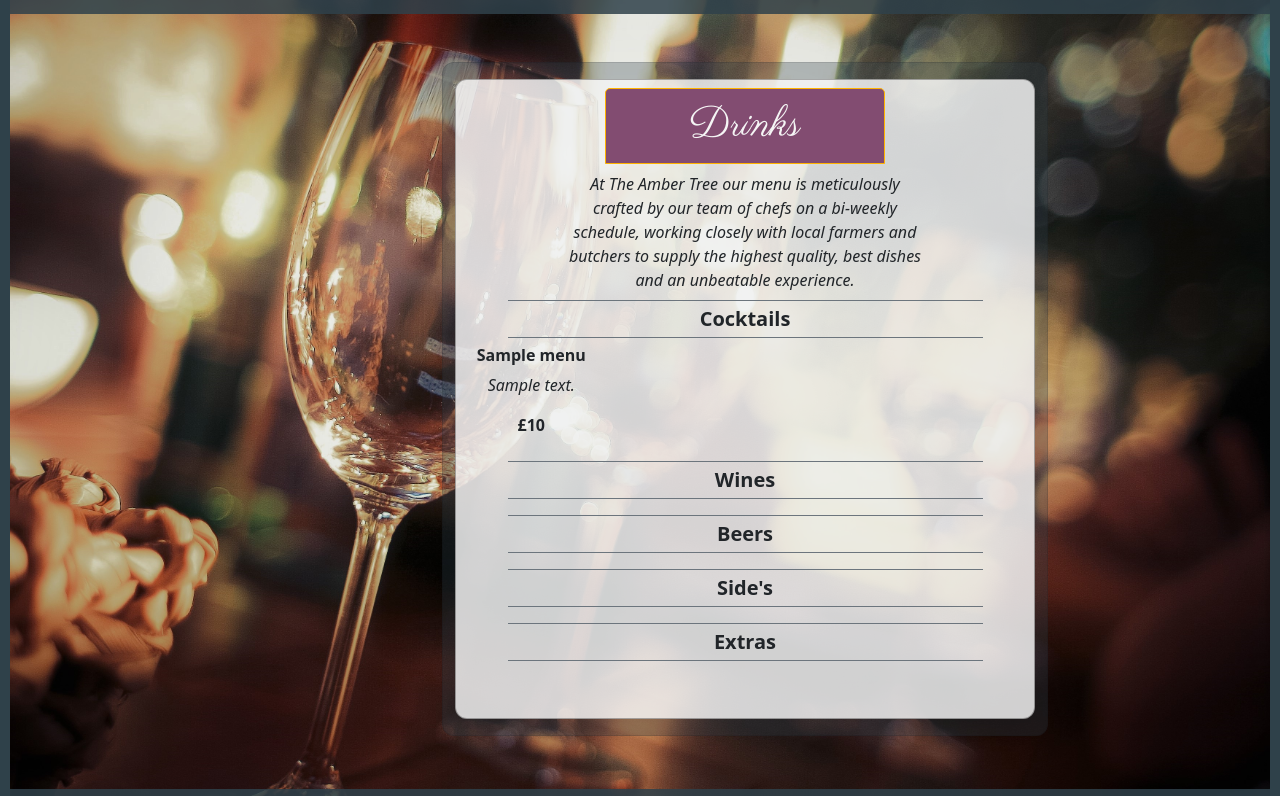
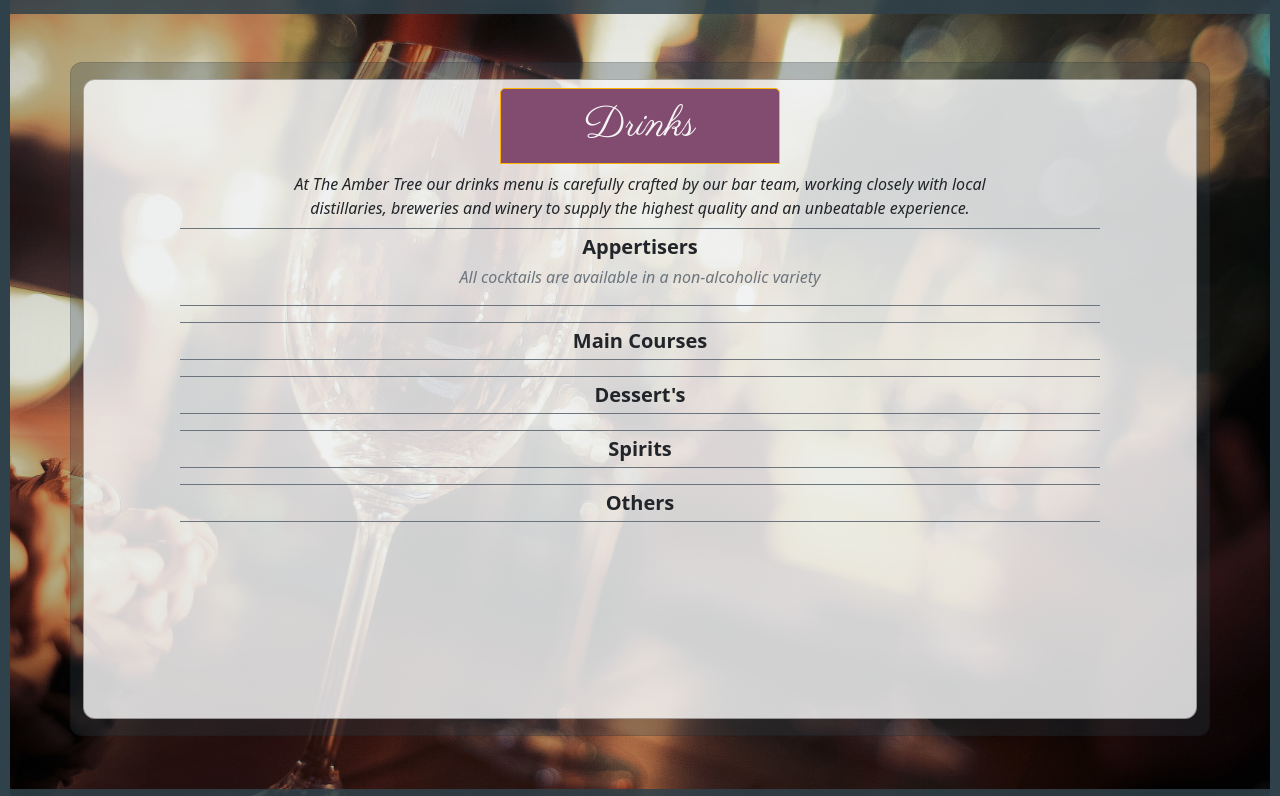
Before and after one commit to Code-Institute-Submissions/dybacz-theambertree_JulyResub, a Django app: template templates/index.html in a window 1280 px wide. Shown: the part 1601-2397 px from the top of the page. Run offline with Django 3.2, Linux system fonts and the light colour scheme; the template is opened without the code that fills it: most values are stand-ins (such as "Sample title", 1, 10 or a date in 2020).

Commit message:
Changed menu includes directory

```diff
--- a/templates/includes/drink_menu.html
+++ /dev/null
@@ -1,83 +0,0 @@
-<div class="row justify-content-center mt-2">
-    <div class="col-12">
-        <h2 class="mx-auto">Drinks</h2>
-    </div>
-    <div class="col-8 text-center mt-2">
-        <p class="fst-italic my-0">At The Amber Tree our menu is meticulously crafted by our team of chefs on a bi-weekly schedule, working closely with local farmers and butchers to supply the highest quality, best dishes and an unbeatable experience. </p>
-    </div>
-</div>
-<div class="row">
-    <div class="col-10 mx-auto my-2 text-center border-bottom border-top border-secondary border-1">
-        <h5>Cocktails</h5>
-    </div>
-    {% for i in menu %}
-        {% if i.group.pk == 1 and i.category.pk == 1 %}
-            <div class="col-3 text-center menu-item d-flex flex-column justify-content-between">
-                    <h6 class="fw-bold">{{ i.name }}</h6>
-                    <p class=" fst-italic">{{ i.description }}</p>
-                    <p class="fw-bold">£{{ i.price }}</p>
-            </div>
-        {% endif %}
-    {% endfor %}
-</div>
-<div class="row">
-    <div class="col-10 mx-auto my-2 text-center border-bottom border-top border-secondary border-1">
-        <h5>Wines</h5>
-    </div>
-    {% for i in menu %}
-        {% if i.group.pk == 1 and i.category.pk == 2 %}
-            <div class="col-3 text-center menu-item d-flex flex-column justify-content-between">
-                <h6 class="fw-bold">{{ i.name }}</h6>
-                <p class="fst-italic">{{ i.description }}</p>
-                <p class="fw-bold">£{{ i.price }}</p>
-            </div>
-        {% endif %}
-    {% endfor %}
-</div>
-<div class="row">
-    <div class="col-10 mx-auto my-2 text-center border-bottom border-top border-secondary border-1">
-        <h5>Beers</h5>
-    </div>
-    {% for i in menu %}
-        {% if i.group.pk == 1 and i.category.pk == 3 %}
-            <div class="col-3 text-center menu-item d-flex flex-column justify-content-between">
-                    <h6 class="fw-bold">{{ i.name }}</h6>
-                    <p class="fst-italic">{{ i.description }}</p>
-                    <p class="fw-bold">£{{ i.price }}</p>
-            </div>
-        {% endif %}
-    {% endfor %}
-</div>
-<div class="row">
-    <div class="col-xxl-6 col-10 mx-auto">
-        <div class="row">
-            <div class="col-12 my-2 text-center border-bottom border-top border-secondary border-1">
-                <h5>Side's</h5>
-            </div>
-        </div>
-        <div class="row">
-            {% for i in menu %}
-            {% if i.group.pk == 1 and i.category.pk == 4 %}
-                <div class="col-4 text-center menu-item d-flex flex-column justify-content-between">
-                        <h6 class="fw-bold">{{ i.name }}</h6>
-                        <p class="fst-italic">{{ i.description }}</p>
-                        <p class="fw-bold">£{{ i.price }}</p>
-                </div>
-            {% endif %}
-        {% endfor %}
-        </div>
-    </div>
-    <div class="col-xxl-4 col-10 mx-auto d-flex flex-column">
-        <div class="col-12 my-2 text-center menu-item border-bottom border-top border-secondary border-1">
-            <h5>Extras</h5>
-        </div>
-        {% for i in menu %}
-            {% if i.group.pk == 1 and i.category.pk == 5 %}
-                <div class="col text-center menu-item">
-                        <h6 class="fw-bold mb-1">{{ i.name }}</h6>
-                        <p class="mb-1">£{{ i.price }}</p>
-                </div>
-            {% endif %}
-        {% endfor %}
-    </div>
-</div>
--- /dev/null
+++ b/templates/includes/menus/drink_menu.html
@@ -0,0 +1,93 @@
+<div class="row justify-content-center mt-2">
+    <div class="col-12">
+        <h2 class="mx-auto">Drinks</h2>
+    </div>
+    <div class="col-8 text-center mt-2">
+        <p class="fst-italic my-0">At The Amber Tree our drinks menu is carefully crafted by our bar team, working
+            closely with local distillaries, breweries and winery to supply the highest quality and an unbeatable
+            experience. </p>
+    </div>
+</div>
+<div class="row justify-content-center">
+    <div class="col-10 mx-auto my-2 text-center border-bottom border-top border-secondary border-1">
+        <h5>Appertisers</h5>
+        <p class="text-muted fst-italic">All cocktails are available in a non-alcoholic variety</p>
+
+    </div>
+    <div class="row px-0">
+        {% for i in menu %}
+            {% if i.group.pk == 2 and i.category.pk == 1 %}
+                <div class="col-3 text-center menu-item d-flex flex-column justify-content-between">
+                    <h6 class="fw-bold">{{ i.name }}</h6>
+                    <p class=" fst-italic">{{ i.description }}</p>
+                    <p class="fw-bold">£{{ i.price }}</p>
+                </div>
+            {% endif %}
+        {% endfor %}
+    </div>
+</div>
+<div class="row justify-content-center">
+    <div class="col-10 mx-auto my-2 text-center border-bottom border-top border-secondary border-1">
+        <h5>Main Courses</h5>
+    </div>
+    <div class="row px-0">
+        {% for i in menu %}
+            {% if i.group.pk == 2 and i.category.pk == 2 %}
+                <div class="col-3 text-center menu-item d-flex flex-column justify-content-between">
+                    <h6 class="fw-bold">{{ i.name }}</h6>
+                    <p class="fst-italic">{{ i.description }}</p>
+                    <p class="fw-bold">£{{ i.price }}</p>
+                </div>
+            {% endif %}
+        {% endfor %}
+    </div>
+</div>
+<div class="row justify-content-center">
+    <div class="col-10 mx-auto my-2 text-center border-bottom border-top border-secondary border-1">
+        <h5>Dessert's</h5>
+    </div>
+    <div class="row px-0">
+        {% for i in menu %}
+            {% if i.group.pk == 2 and i.category.pk == 3 %}
+                <div class="col-3 text-center menu-item d-flex flex-column justify-content-between">
+                    <h6 class="fw-bold">{{ i.name }}</h6>
+                    <p class="fst-italic">{{ i.description }}</p>
+                    <p class="fw-bold">£{{ i.price }}</p>
+                </div>
+            {% endif %}
+        {% endfor %}
+    </div>
+</div>
+<div class="row">
+    <div class="col-xxl-6 col-10 mx-auto">
+        <div class="row">
+            <div class="col-12 my-2 text-center border-bottom border-top border-secondary border-1">
+                <h5>Spirits</h5>
+            </div>
+        </div>
+        <div class="row">
+            {% for i in menu %}
+                {% if i.group.pk == 2 and i.category.pk == 4 %}
+                    <div class="col-4 text-center menu-item d-flex flex-column justify-content-between">
+                        <h6 class="fw-bold">{{ i.name }}</h6>
+                        <p class="fst-italic">{{ i.description }}</p>
+                        <p class="fw-bold">£{{ i.price }}</p>
+                    </div>
+                {% endif %}
+            {% endfor %}
+        </div>
+    </div>
+    <div class="col-xxl-4 col-10 mx-auto d-flex flex-column">
+        <div class="col-12 my-2 text-center menu-item border-bottom border-top border-secondary border-1">
+            <h5>Others</h5>
+        </div>
+            {% for i in menu %}
+                {% if i.group.pk == 2 and i.category.pk == 5 %}
+                <div class="col text-center menu-item">
+                    <h6 class="fw-bold mb-1">{{ i.name }}</h6>
+                    <p class="mb-1">£{{ i.price }}</p>
+                </div>
+                {% endif %}
+            {% endfor %}
+    </div>
+</div>
--- a/templates/includes/food_menu.html
+++ b/templates/includes/menus/food_menu.html
@@ -3,13 +3,14 @@
         <h2 class="mx-auto">Menu</h2>
     </div>
     <div class="col-8 text-center mt-2">
-        <p class="fst-italic my-0">At The Amber Tree our menu is meticulously crafted by our team of chefs on a bi-weekly schedule, working closely with local farmers and butchers to supply the highest quality, best dishes and an unbeatable experience. </p>
+        <p class="fst-italic my-0">At The Amber Tree our food menu is meticulously crafted by our team of chefs on a bi-weekly schedule, working closely with local farmers and butchers to supply the highest quality, best dishes and an unbeatable experience. </p>
     </div>
 </div>
-<div class="row">
+<div class="row justify-content-center">
     <div class="col-10 mx-auto my-2 text-center border-bottom border-top border-secondary border-1">
         <h5>Appertisers</h5>
     </div>
+    <div class="row px-0">
         {% for i in menu %}
             {% if i.group.pk == 1 and i.category.pk == 1 %}
                 <div class="col-3 text-center menu-item d-flex flex-column justify-content-between">
@@ -20,10 +21,12 @@
             {% endif %}
         {% endfor %}
     </div>
-<div class="row">
+</div>
+<div class="row justify-content-center">
     <div class="col-10 mx-auto my-2 text-center border-bottom border-top border-secondary border-1">
         <h5>Main Courses</h5>
     </div>
+    <div class="row px-0">
         {% for i in menu %}
             {% if i.group.pk == 1 and i.category.pk == 2 %}
                 <div class="col-3 text-center menu-item d-flex flex-column justify-content-between">
@@ -34,10 +37,12 @@
             {% endif %}
         {% endfor %}
     </div>
-<div class="row">
+</div>
+<div class="row justify-content-center">
     <div class="col-10 mx-auto my-2 text-center border-bottom border-top border-secondary border-1">
         <h5>Dessert's</h5>
     </div>
+    <div class="row px-0">
         {% for i in menu %}
             {% if i.group.pk == 1 and i.category.pk == 3 %}
                 <div class="col-3 text-center menu-item d-flex flex-column justify-content-between">
@@ -47,6 +52,7 @@
                 </div>
             {% endif %}
         {% endfor %}
+    </div>
 </div>
 <div class="row">
     <div class="col-xxl-6 col-10 mx-auto">
--- a/templates/index.html
+++ b/templates/index.html
@@ -1,7 +1,7 @@
 {% extends "base.html" %}
 
 {% block content %}
-        <div class="col-6 offset-4">
+        <div class="col-12 col-xxl-6 offset-xxl-4">
             <div class="container mt-5 general-container">
                 <div class="row">
                     <div class="col-12 mt-3 mb-3 general-block">
@@ -12,11 +12,11 @@
         </div>
     </div>
     <div class="row container-border" id="menu">
-        <div class="col-6 offset-4">
+        <div class="col-12 col-xxl-6 offset-xxl-4">
             <div class="container mt-5 general-container">
                 <div class="row">
                     <div class="col-12 mt-3 mb-3 general-block menu-scroll px-3">
-                        {% include 'includes/food_menu.html' %}
+                        {% include 'includes/menus/food_menu.html' %}
                     </div>
                 </div>
             </div>
@@ -24,11 +24,11 @@
     </div>
 
     <div class="row container-border" id="drinks">
-        <div class="col-6 offset-4">
+        <div class="col-12 col-xxl-6 offset-xxl-4">
             <div class="container mt-5 general-container">
                 <div class="row">
                     <div class="col-12 mt-3 mb-3 general-block menu-scroll px-3">
-                        {% include 'includes/drink_menu.html' %}
+                        {% include 'includes/menus/drink_menu.html' %}
                     </div>
                 </div>
             </div>
@@ -36,7 +36,7 @@
     </div>
 
     <div class="row container-border" id="contact">
-        <div class="col-6 offset-4">
+        <div class="col-12 col-xxl-6 offset-xxl-4">
             <div class="container mt-5 general-container">
                 <div class="row">
                     <div class="col-12 mt-3 mb-3 general-block">
```
Lines whose indentation alone changed are shown as unchanged.
